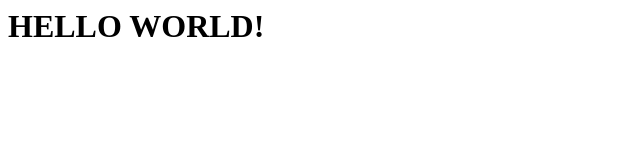
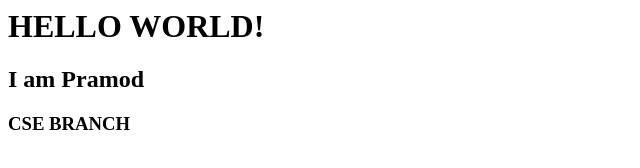
Before and after one commit to pp492312/coursera-test, a plain HTML site: page site/index.html in a window 1280 px wide. Shown: the whole page, without its empty margins (0-640 px from the left). Drawn offline with Linux system fonts and the light colour scheme.

Commit message:
my reupload

```diff
--- a/site/index.html
+++ b/site/index.html
@@ -1,8 +1,11 @@
+<!DOCTYPE htme>
 <html>
 <head>
   <title> WORLD </title>
 </head>
 <body>
   <h1> HELLO WORLD!</h1>
+  <h2>I am Pramod </h2>
+  <h3>CSE BRANCH</h3>
 </body>
 </html>
```
